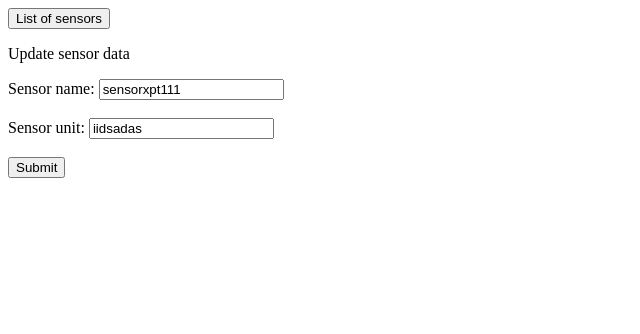
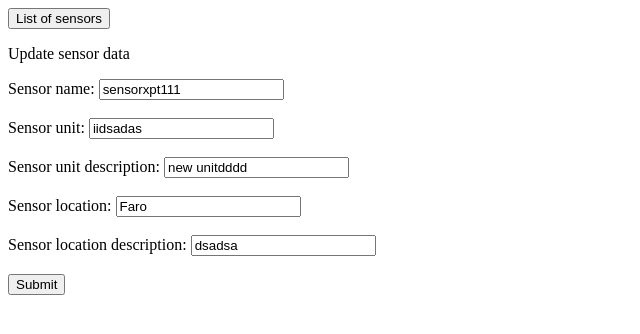
Before and after one commit to tiagohorta21/sensors_manager, a Flask app: page /sensors/28/update in a window 1280 px wide. Shown: the top 334 px of the page, without its empty margins (0-640 px from the left). Run offline with Flask 2, Linux system fonts and the light colour scheme; data comes from the database, SQL or seed files in the repository; both versions use the stored data as it was after the commit.

Commit message:
Main: Add new fields

```diff
--- a/API/main.py
+++ b/API/main.py
@@ -7,7 +7,10 @@ app = Flask(__name__)
 @app.route('/', methods=['GET'])
 @app.route('/home', methods=['GET'])
 def homeScreen():
-    sensorsList = listSensor()
+    sensorsList = [list(sensor) for sensor in listSensor()]
+    for sensor in sensorsList:
+        location = getLocation(sensor[1])
+        sensor[1] = location[1]
     return render_template('home.html', sensors=sensorsList)
 
 
@@ -59,10 +62,22 @@ def createSensor():
         # Access received data from the form
         name = request.form.get('name')
         unit = request.form.get('unit')
+        unit_description = request.form.get('unit_description')
+        location = request.form.get('location')
+        location_description = request.form.get('location_description')
 
-        # Adds a new sensor
+        # Adds unit and unit description to the Unit table
+        cursor.execute('INSERT INTO Unit (unit, description) VALUES (?,?)',
+                       (unit, unit_description))
+
+        # Adds location and location description to the Location table
+        cursor.execute('INSERT INTO Location (idLocation, name, description) VALUES (?,?,?)',
+                       (None, location, location_description))
+        locationId = cursor.lastrowid
+
+        # Adds a new sensor to the sensor table
         cursor.execute('INSERT INTO Sensor (idSensor, idLocation, name, unit) VALUES (?,?,?,?)',
-                       (None, None, name, unit))
+                       (None, locationId, name, unit))
 
         # Save (commit) the changes
         connection.commit()
@@ -104,6 +119,20 @@ def updateSensor(id):
         # Access received data from the form
         name = request.form.get('name')
         unit = request.form.get('unit')
+        unit_description = request.form.get('unit_description')
+        location = request.form.get('location')
+        location_description = request.form.get('location_description')
+
+        # Get sensor data to get the current sensor unit
+        sensor = getSensor(id)
+
+        # Update unit by unit
+        cursor.execute('UPDATE Unit SET unit=?, description=? WHERE unit=?',
+                       (unit, unit_description, sensor[3]))
+
+        # Update location by id
+        cursor.execute('UPDATE Location SET name=?, description=? WHERE idLocation=?',
+                       (location, location_description, sensor[1]))
 
         # Update sensor by id
         cursor.execute('UPDATE Sensor SET name=?, unit=? WHERE idSensor=?',
@@ -117,8 +146,51 @@ def updateSensor(id):
 
         return homeScreen()
     elif request.method == 'GET':
+        # Get needed data to fill the form
         sensor = getSensor(id)
-        return render_template('sensor.html', sensorName=sensor[2], sensorUnit=sensor[3])
+        unit = getUnit(sensor[3])
+        location = getLocation(sensor[1])
+
+        return render_template('sensor.html', sensorName=sensor[2], sensorUnit=sensor[3], sensorUnitDescription=unit[1],
+                               sensorLocation=location[1], sensorLocationDescription=location[2])
+
+
+@app.route('/unit/<unit>', methods=['GET'])
+def getUnit(unit):
+    # Open database connection
+    connection = sqlite3.connect("TP2.db")
+    cursor = connection.cursor()
+
+    # Get a specific unit by unit
+    cursor.execute('SELECT * FROM Unit WHERE unit=?', (unit,))
+    unit = cursor.fetchone()
+
+    # Save (commit) the changes
+    connection.commit()
+    # We can also close the connection if we are done with it
+    # Just be sure any changes have been committed or they will be lost.
+    connection.close()
+
+    return unit
+
+
+@app.route('/location/<id>', methods=['GET'])
+def getLocation(id):
+    # Open database connection
+    connection = sqlite3.connect("TP2.db")
+    cursor = connection.cursor()
+
+    # Get a specific location by id
+    cursor.execute('SELECT * FROM Location WHERE idLocation=?', (id,))
+    location = cursor.fetchone()
+
+    # Save (commit) the changes
+    connection.commit()
+    # We can also close the connection if we are done with it
+    # Just be sure any changes have been committed or they will be lost.
+    connection.close()
+
+    return location
 
 
 if __name__ == '__main__':
--- a/API/templates/home.html
+++ b/API/templates/home.html
@@ -18,6 +18,7 @@
        <tr>
         <th>Sensor Name</th>
         <th>Sensor Unit</th>
+        <th>Sensor Location</th>
         <th>Delete a Sensor</th>
         <th>Update a Sensor</th>
        </tr>
@@ -25,6 +26,7 @@
        <tr>
         <td>{{sensor[2]}}</td>
         <td>{{sensor[3]}}</td>
+        <td><a href="https://www.google.com/maps/place/{{sensor[1]}}" target="_blank" rel="noopener noreferrer">{{sensor[1]}}</a></td>
         <td><a href="/sensors/{{sensor[0]}}/delete">Delete</a></td>
         <td><a href="/sensors/{{sensor[0]}}/update">Update</a></td>
        </tr>
--- a/API/templates/sensor.html
+++ b/API/templates/sensor.html
@@ -14,10 +14,21 @@
         {% endif %}
     </p>
     <form method="post">
-      <label for="name">Sensor name:</label>
+      <label for="sensor_name">Sensor name:</label>
       <input id="sensor_name" name="name" type="text" value="{{sensorName}}"><br><br>
-      <label for="unit">Sensor unit:</label>
+
+      <label for="sensor_unit">Sensor unit:</label>
       <input id="sensor_unit" name="unit" type="text" value="{{sensorUnit}}"><br><br>
+
+      <label for="unit_description">Sensor unit description:</label>
+      <input id="unit_description" name="unit_description" type="text" value="{{sensorUnitDescription}}"><br><br>
+
+      <label for="sensor_location">Sensor location:</label>
+      <input id="sensor_location" name="location" type="text" value="{{sensorLocation}}"><br><br>
+
+      <label for="location_description">Sensor location description:</label>
+      <input id="location_description" name="location_description" type="text" value="{{sensorLocationDescription}}"><br><br>
+
       <input name="submit_button" type="submit" value="Submit">
     </form>
 </body>
```
Also changed, not shown: API/TP2.db.
